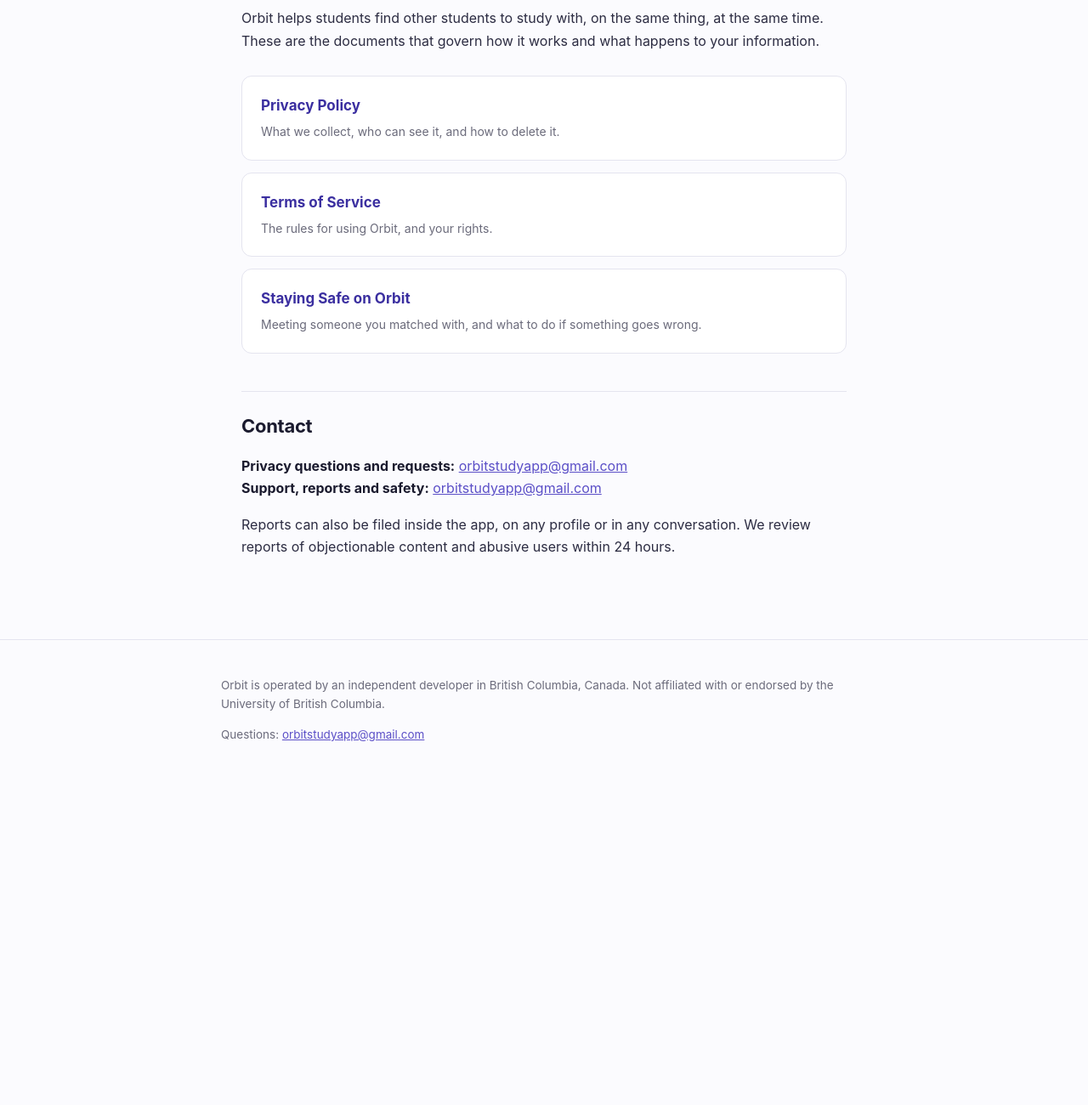
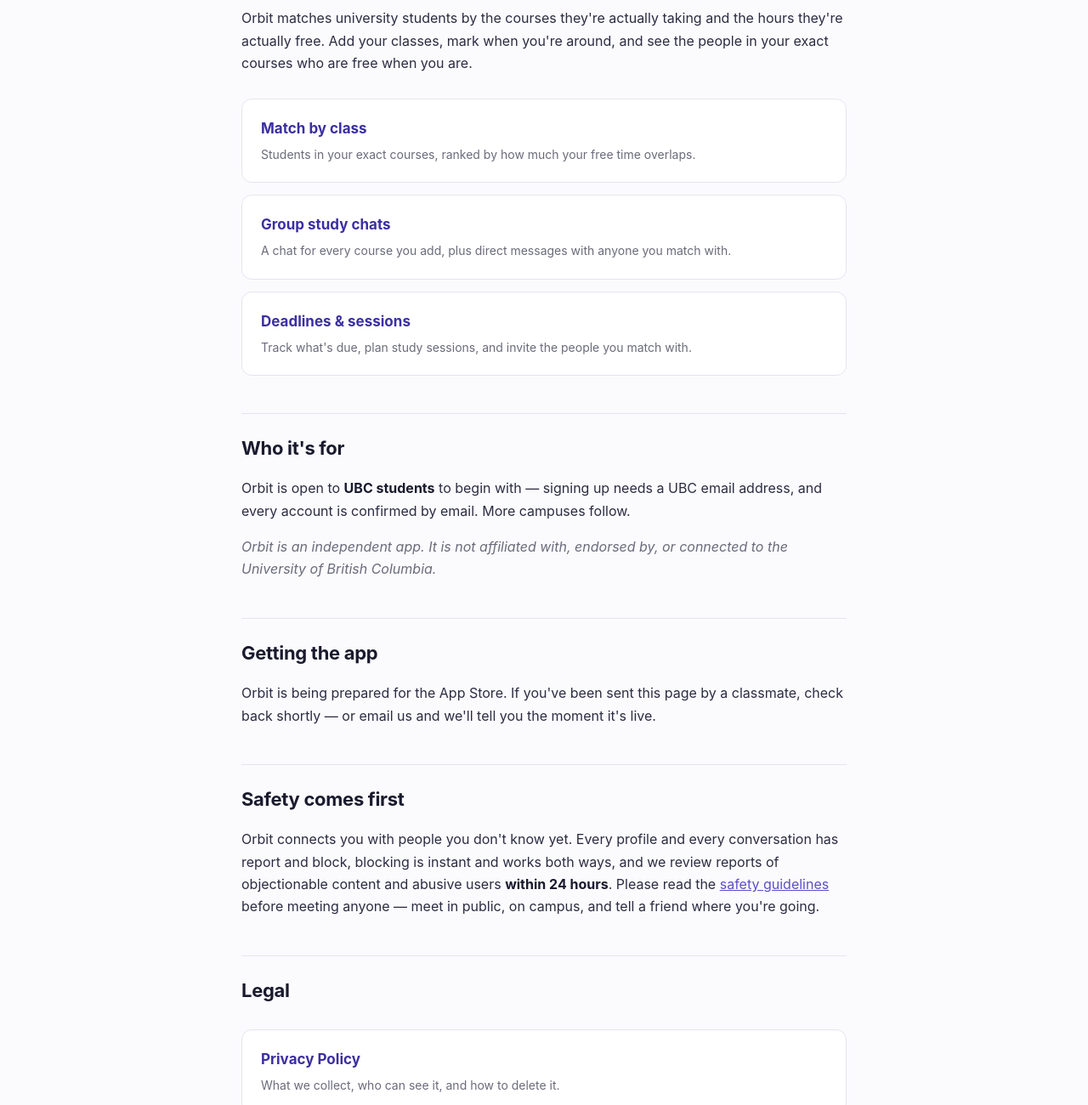
Before and after one commit to orbitstudyapp/orbit-legal, a plain HTML site: page index.html in a window 1280 px wide. Shown: the part 284-1584 px from the top of the page at 85% size. Before the commit the page ends 1233 px from the top, so only its background shows below. Drawn offline with Linux system fonts and the light colour scheme.

Commit message:
Add files via upload

```diff
--- a/index.html
+++ b/index.html
@@ -3,8 +3,8 @@
 <head>
 <meta charset="utf-8">
 <meta name="viewport" content="width=device-width,initial-scale=1">
-<title>Legal &amp; Safety &middot; Orbit</title>
-<meta name="description" content="Privacy policy, terms of service and safety guidelines for Orbit.">
+<title>Orbit &mdash; find your study partners</title>
+<meta name="description" content="Orbit helps university students find someone studying the same thing at the same time. Built for UBC.">
 <style>
 :root{
   --purple:#5B4FC7; --purple-dark:#3B2FA0; --purple-light:#7B6CF0;
@@ -69,21 +69,48 @@
       <a href="safety.html">Safety</a>
 </div></nav>
 <main>
-<h1>Orbit &mdash; legal &amp; safety</h1>
-<p>Orbit helps students find other students to study with, on the same thing, at
-the same time. These are the documents that govern how it works and what happens
-to your information.</p>
+<h1>Study with people in your actual classes</h1>
+<p>Orbit matches university students by the courses they're actually taking and the
+hours they're actually free. Add your classes, mark when you're around, and see
+the people in your exact courses who are free when you are.</p>
+
+<div class="cards">
+  <a class="card" href="#what"><b>Match by class</b><span>Students in your exact courses, ranked by how much your free time overlaps.</span></a>
+  <a class="card" href="#what"><b>Group study chats</b><span>A chat for every course you add, plus direct messages with anyone you match with.</span></a>
+  <a class="card" href="#what"><b>Deadlines &amp; sessions</b><span>Track what's due, plan study sessions, and invite the people you match with.</span></a>
+</div>
+
+<h2 id="what">Who it's for</h2>
+<p>Orbit is open to <strong>UBC students</strong> to begin with — signing up needs a UBC
+email address, and every account is confirmed by email. More campuses follow.</p>
+<p><em>Orbit is an independent app. It is not affiliated with, endorsed by, or
+connected to the University of British Columbia.</em></p>
+
+<h2>Getting the app</h2>
+<p>Orbit is being prepared for the App Store. If you've been sent this page by a
+classmate, check back shortly — or email us and we'll tell you the moment it's
+live.</p>
+
+<h2>Safety comes first</h2>
+<p>Orbit connects you with people you don't know yet. Every profile and every
+conversation has report and block, blocking is instant and works both ways, and
+we review reports of objectionable content and abusive users
+<strong>within 24 hours</strong>. Please read the
+<a href="safety.html">safety guidelines</a> before meeting anyone — meet in public,
+on campus, and tell a friend where you're going.</p>
+
+<h2>Legal</h2>
 <div class="cards">
   <a class="card" href="privacy.html"><b>Privacy Policy</b><span>What we collect, who can see it, and how to delete it.</span></a>
   <a class="card" href="terms.html"><b>Terms of Service</b><span>The rules for using Orbit, and your rights.</span></a>
   <a class="card" href="safety.html"><b>Staying Safe on Orbit</b><span>Meeting someone you matched with, and what to do if something goes wrong.</span></a>
 </div>
+
 <h2>Contact</h2>
 <p><strong>Privacy questions and requests:</strong> <a href="mailto:orbitstudyapp@gmail.com">orbitstudyapp@gmail.com</a><br>
 <strong>Support, reports and safety:</strong> <a href="mailto:orbitstudyapp@gmail.com">orbitstudyapp@gmail.com</a></p>
 <p>Reports can also be filed inside the app, on any profile or in any
-conversation. We review reports of objectionable content and abusive users
-within 24 hours.</p>
+conversation.</p>
 
 </main>
 <footer><div class="in">
```
